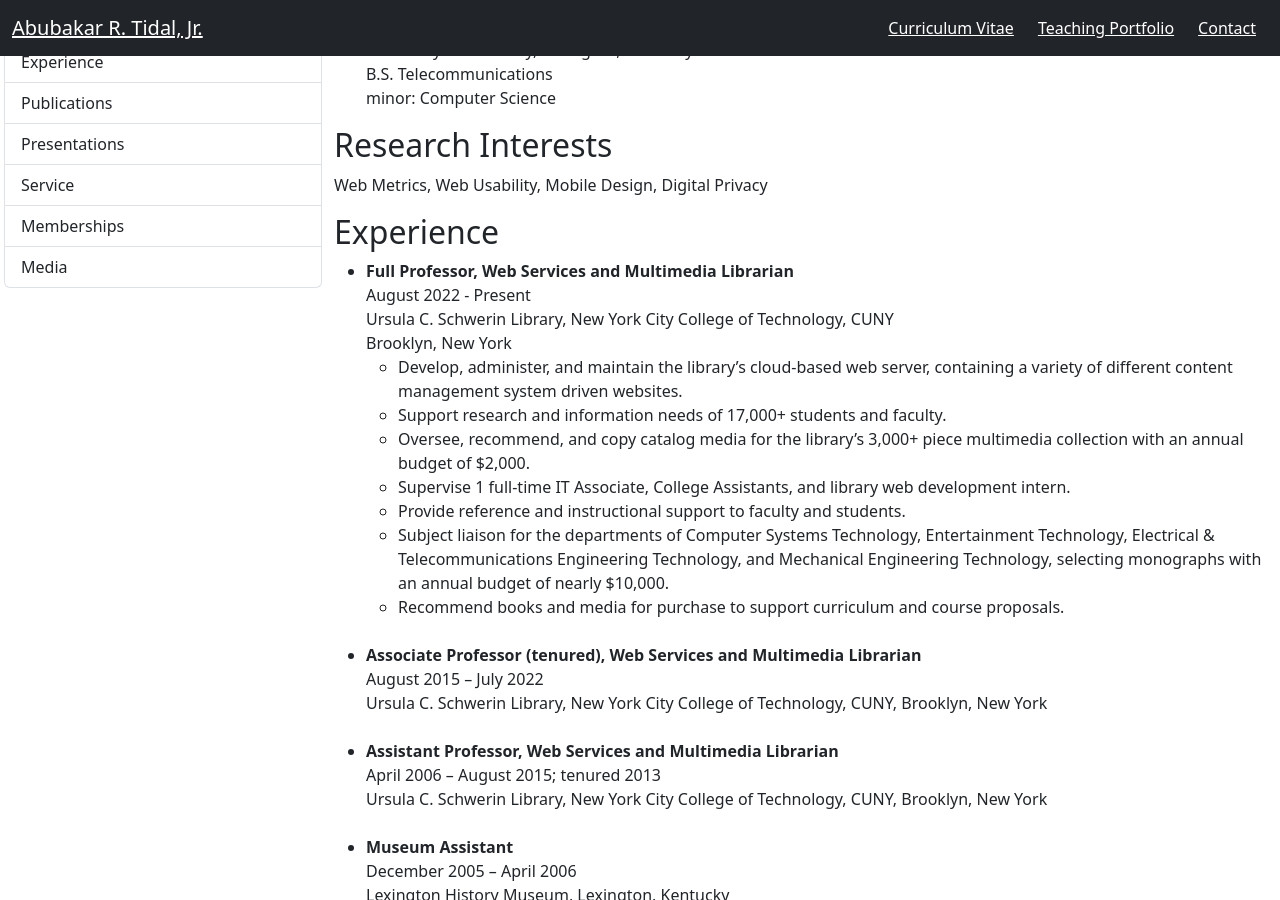
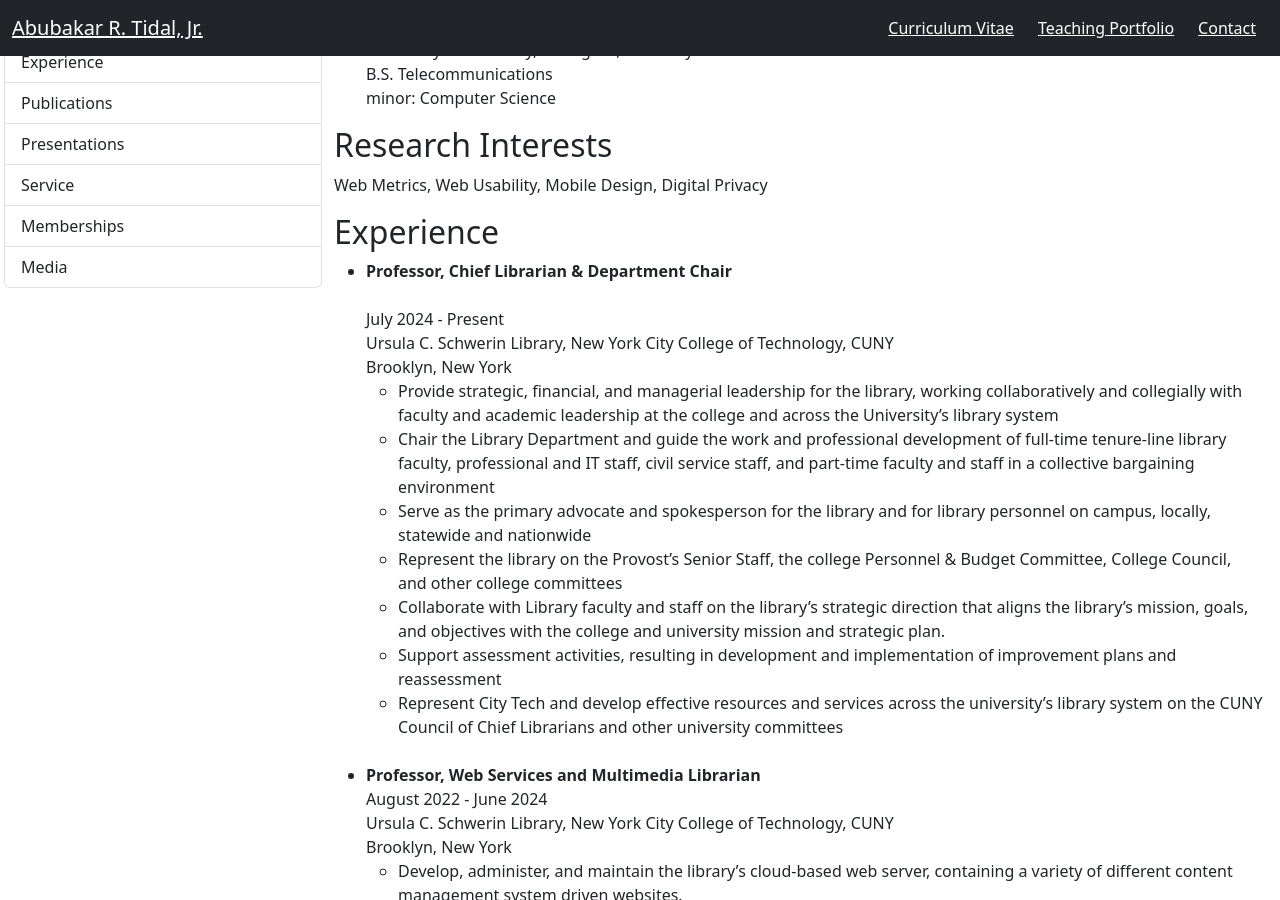
Before and after one commit to KentuckyFriedTofu/KentuckyFriedTofu.github.io, a Jekyll site: the page built from cv.html, in a window 1280 px wide and 900 px high, scrolled down 625 px. Built offline with Jekyll 4.4.1, drawn with Linux system fonts in a browser that asks for light colours.

Commit message:
Update cv.html

```diff
--- a/cv.html
+++ b/cv.html
@@ -54,8 +54,23 @@ title: Abubakar R. Tidal, Jr. - Curriculum Vitae
     <h2 id="xp">Experience</h2>
 
     <ul>
-      <li><strong>Full Professor, Web Services and Multimedia Librarian</strong><br>
-      August 2022 - Present<br>
+      <li><strong>Professor, Chief Librarian & Department Chair</strong><br></strong><br>
+      July 2024 - Present<br>
+      Ursula C. Schwerin Library, New York City College of Technology, CUNY<br>
+      Brooklyn, New York
+      <ul>
+        <li>Provide strategic, financial, and managerial leadership for the library, working collaboratively and collegially with faculty and academic leadership at the college and across the University’s library system</li>
+        <li>Chair the Library Department and guide the work and professional development of full-time tenure-line library faculty, professional and IT staff, civil service staff, and part-time faculty and staff in a collective bargaining environment</li>
+        <li>Serve as the primary advocate and spokesperson for the library and for library personnel on campus, locally, statewide and nationwide</li>
+        <li>Represent the library on the Provost’s Senior Staff, the college Personnel & Budget Committee, College Council, and other college committees</li>
+        <li>Collaborate with Library faculty and staff on the library’s strategic direction that aligns the library’s mission, goals, and objectives with the college and university mission and strategic plan.</li>
+        <li>Support assessment activities, resulting in development and implementation of improvement plans and reassessment</li>
+        <li>Represent City Tech and develop effective resources and services across the university’s library system on the CUNY Council of Chief Librarians and other university committees</li>
+      </ul>
+      </li><br>
+
+      <li><strong>Professor, Web Services and Multimedia Librarian</strong><br>
+      August 2022 - June 2024<br>
       Ursula C. Schwerin Library, New York City College of Technology, CUNY<br>
       Brooklyn, New York
         <ul>
```
